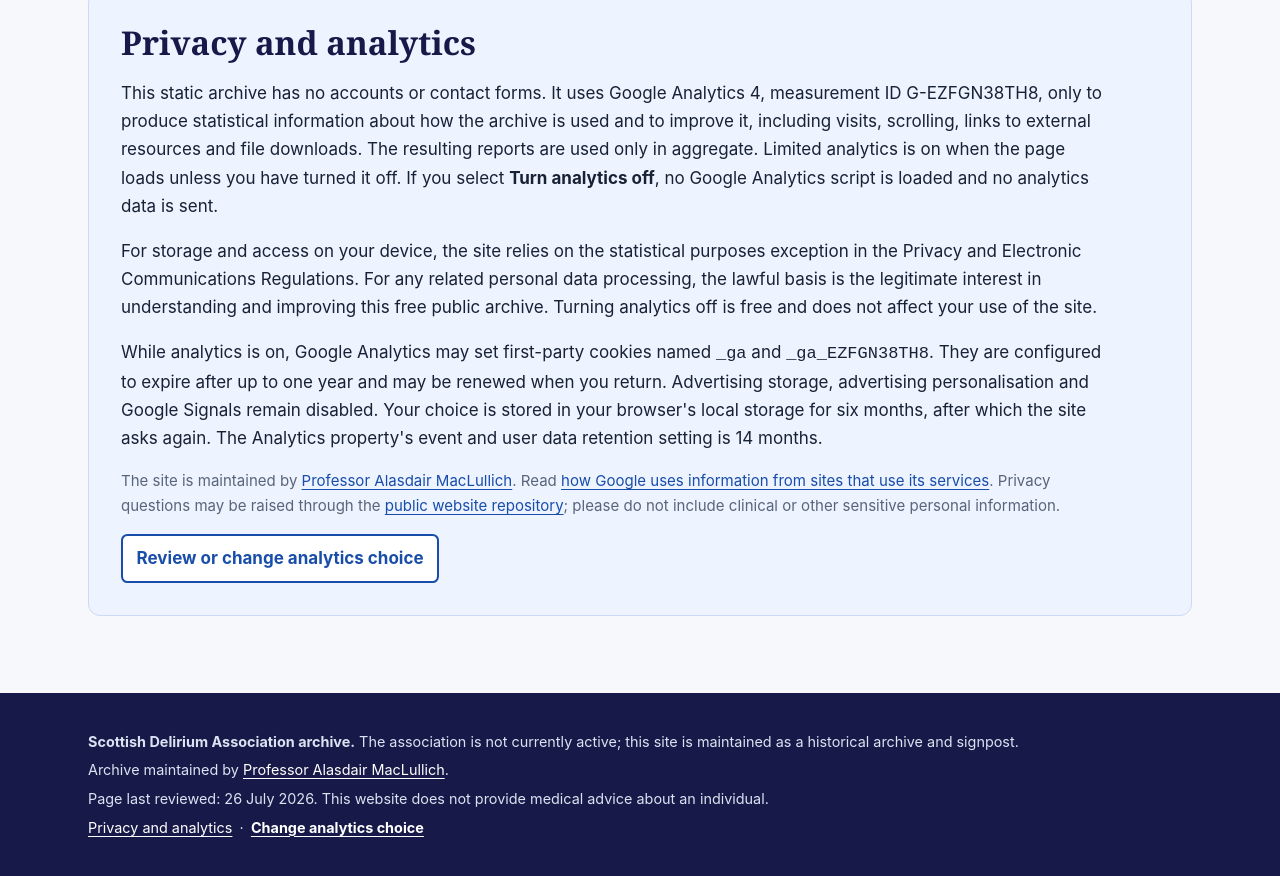
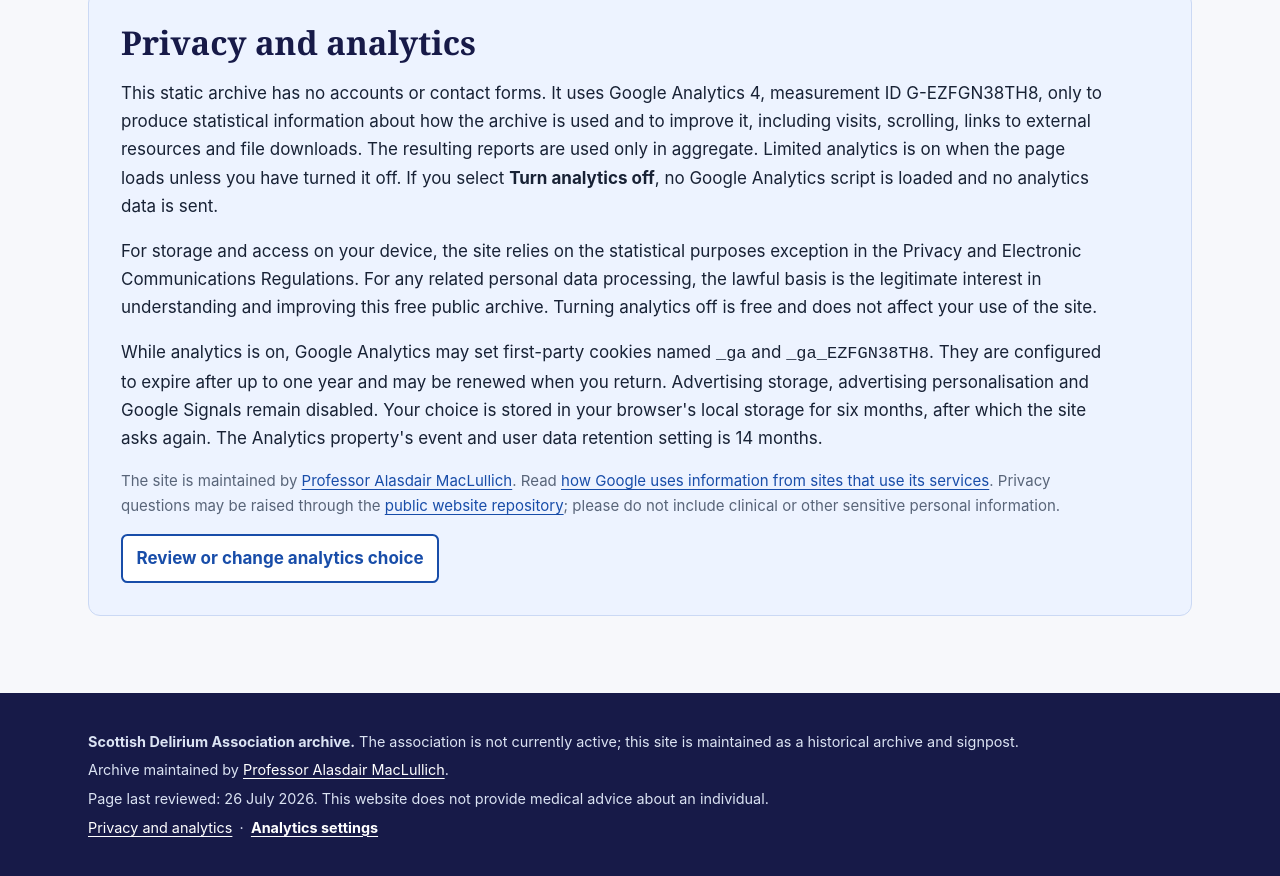
Before and after one commit to amaclullich/scottishdeliriumassociation.com, a plain HTML site: page index.html in a window 1280 px wide. Shown: the part 2364-3240 px from the top of the page. Drawn offline with Linux system fonts and the light colour scheme.

Commit message:
Label the footer control Analytics settings

```diff
--- a/index.html
+++ b/index.html
@@ -663,7 +663,7 @@
       <p><strong>Scottish Delirium Association archive.</strong> The association is not currently active; this site is maintained as a historical archive and signpost.</p>
       <p>Archive maintained by <a href="https://www.alasdairmaclullich.com/">Professor Alasdair MacLullich</a>.</p>
       <p>Page last reviewed: 26 July 2026. This website does not provide medical advice about an individual.</p>
-      <p><a href="#privacy">Privacy and analytics</a><span class="footer-separator" aria-hidden="true">·</span><button class="footer-button" type="button" data-analytics-choice aria-controls="analytics-consent">Change analytics choice</button></p>
+      <p><a href="#privacy">Privacy and analytics</a><span class="footer-separator" aria-hidden="true">·</span><button class="footer-button" type="button" data-analytics-choice aria-controls="analytics-consent">Analytics settings</button></p>
     </div>
   </footer>
 
```
